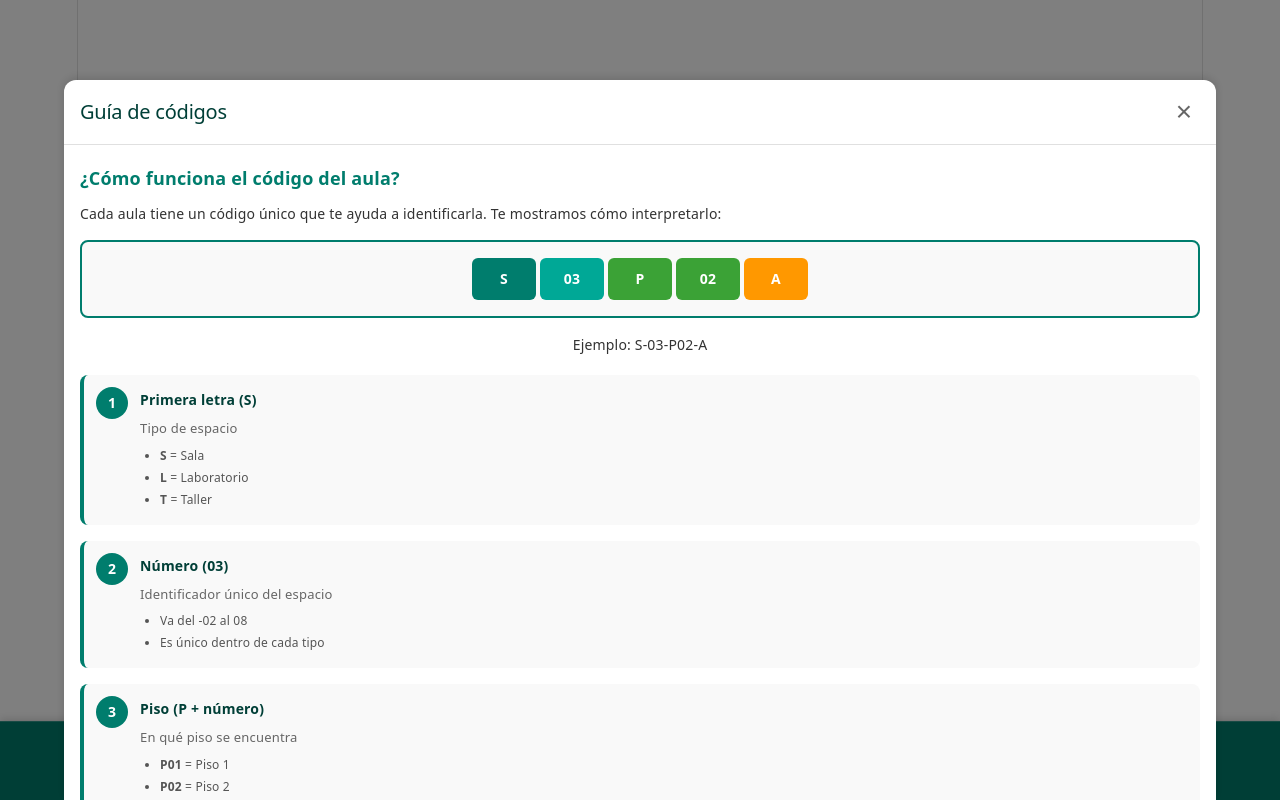
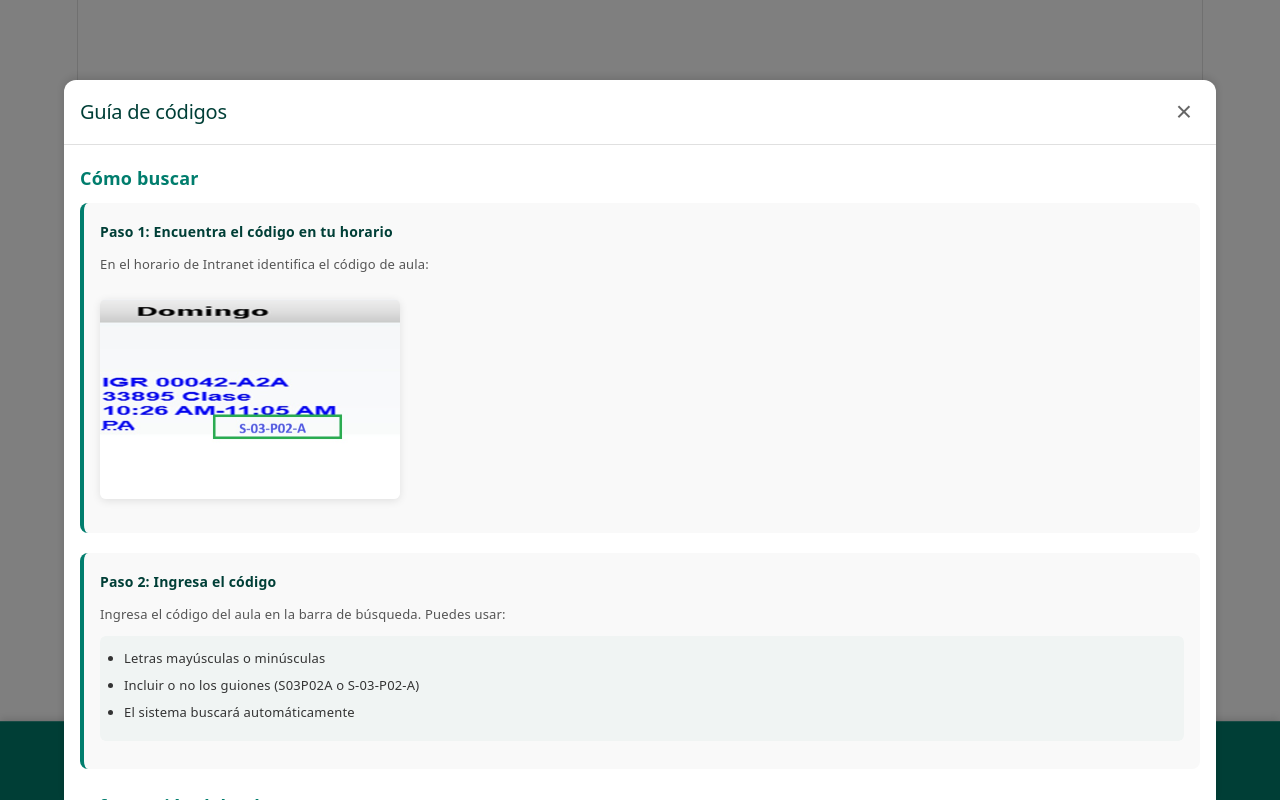
Before and after one commit to Alex-af-2024/encuentra-tu-aula, a React (Vite) app: page / in a window 1280 px wide. Both pictures are taken after a click on the button "Ayuda". Built offline with nearby package versions, Linux system fonts and the light colour scheme.

Commit message:
Modificación de Ayuda para mejor guia de alumno

```diff
--- a/src/components/Help/HelpModal.css
+++ b/src/components/Help/HelpModal.css
@@ -161,6 +161,37 @@
   margin-bottom: 6px;
 }
 
+.help-subsection {
+  margin-bottom: 20px;
+  padding: 16px;
+  background-color: #f9f9f9;
+  border-radius: 8px;
+  border-left: 4px solid #007d6d;
+}
+
+.help-subsection h4 {
+  color: #003f37;
+  font-size: 14px;
+  font-weight: 600;
+  margin: 0 0 10px 0;
+}
+
+.help-subsection p {
+  margin: 0 0 12px 0;
+  color: #555;
+  font-size: 13px;
+  line-height: 1.5;
+}
+
+.help-image {
+  width: 100%;
+  max-width: 300px;
+  height: auto;
+  border-radius: 6px;
+  box-shadow: 0 2px 8px rgba(0, 0, 0, 0.1);
+  margin: 12px 0;
+}
+
 /* Tablets */
 @media (max-width: 768px) {
   .help-body {
--- a/src/components/Help/HelpModal.jsx
+++ b/src/components/Help/HelpModal.jsx
@@ -1,5 +1,6 @@
 import { useEffect } from "react";
 import "./HelpModal.css";
+import codigoHorarioImg from "../../assets/images/codigo-horario.jpg";
 
 const HelpModal = ({ onClose }) => {
   useEffect(() => {
@@ -28,6 +29,50 @@ const HelpModal = ({ onClose }) => {
         </div>
 
         <div className="modal-body help-body">
+          <div className="help-section">
+            <h3>Cómo buscar</h3>
+
+            <div className="help-subsection">
+              <h4>Paso 1: Encuentra el código en tu horario</h4>
+              <p>
+                En el horario de Intranet identifica el código de aula:
+              </p>
+              <img
+                src={codigoHorarioImg}
+                alt="Ejemplo de código de aula en el horario de Intranet"
+                className="help-image"
+              />
+            </div>
+
+            <div className="help-subsection">
+              <h4>Paso 2: Ingresa el código</h4>
+              <p>
+                Ingresa el código del aula en la barra de búsqueda. Puedes usar:
+              </p>
+              <ul className="help-tips">
+                <li>Letras mayúsculas o minúsculas</li>
+                <li>Incluir o no los guiones (S03P02A o S-03-P02-A)</li>
+                <li>El sistema buscará automáticamente</li>
+              </ul>
+            </div>
+          </div>
+
+          <div className="help-section">
+            <h3>Información del aula</h3>
+            <p>Al encontrar un aula, verás:</p>
+            <ul className="help-tips">
+              <li>
+                <strong>Ubicación:</strong> Datos de ubicación de aula
+              </li>
+              <li>
+                <strong>Imagen:</strong> Imagen de sede correspondiente
+              </li>
+              <li>
+                <strong>Guía:</strong> Indicaciones paso a paso
+              </li>
+            </ul>
+          </div>
+
           <div className="help-section">
             <h3>¿Cómo funciona el código del aula?</h3>
             <p>
@@ -128,34 +173,6 @@ const HelpModal = ({ onClose }) => {
               </div>
             </div>
           </div>
-
-          <div className="help-section">
-            <h3>Cómo buscar</h3>
-            <p>
-              Ingresa el código del aula en la barra de búsqueda. Puedes usar:
-            </p>
-            <ul className="help-tips">
-              <li>Letras mayúsculas o minúsculas</li>
-              <li>Incluir o no los guiones (S03P02A o S-03-P02-A)</li>
-              <li>El sistema buscará automáticamente</li>
-            </ul>
-          </div>
-
-          <div className="help-section">
-            <h3>Información del aula</h3>
-            <p>Al encontrar un aula, verás:</p>
-            <ul className="help-tips">
-              <li>
-                <strong>Ubicación:</strong> Datos de ubicación de aula
-              </li>
-              <li>
-                <strong>Imagen:</strong> Imagen de sede correspondiente
-              </li>
-              <li>
-                <strong>Guía:</strong> Indicaciones paso a paso
-              </li>
-            </ul>
-          </div>
         </div>
       </div>
     </div>
```
Also changed, not shown: src/assets/images/codigo-horario.jpg (added).
